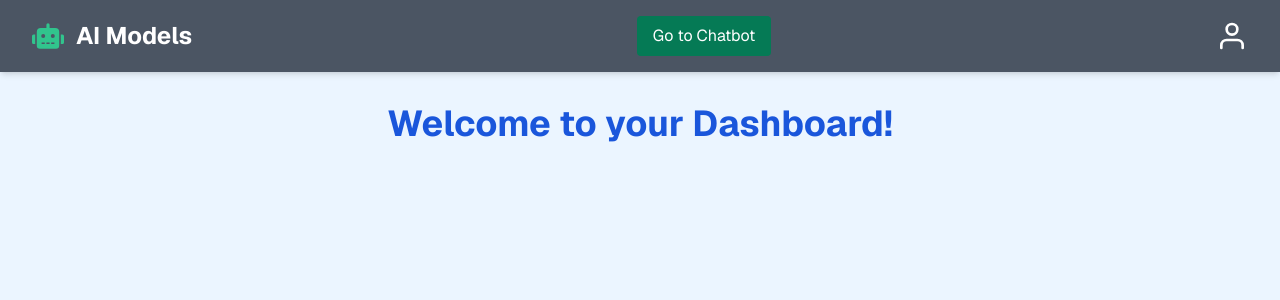
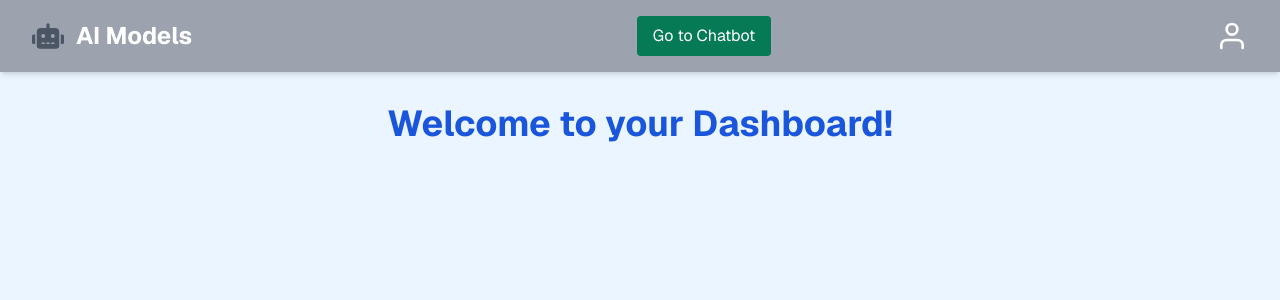
Before and after one commit to harishreyya/chatBot, a Next.js app: page / in a window 1280 px wide. Shown: the top 300 px of the page. Built offline with nearby package versions, Linux system fonts and the light colour scheme; no server answers; sample sign-in values are in the browser's storage.

Commit message:
corrections header

```diff
--- a/src/components/layout.tsx
+++ b/src/components/layout.tsx
@@ -34,12 +34,12 @@ export default function Layout({ children }: LayoutProps) {
 
   return (
     <div className="min-h-screen bg-blue-50 flex flex-col">
-      <header className="flex items-center justify-between bg-gray-600 px-8 py-4 shadow-md">
-        <div className="flex items-center gap-3">
-          <FaRobot className="h-8 w-8 text-green-400" />
+      <header className="flex items-center justify-between bg-gray-400 px-8 py-4 shadow-md">
+      <Link href="/">  <div className="flex items-center gap-3">
+          <FaRobot className="h-8 w-8 text-gray-600" />
           <span className="text-2xl font-bold text-white">AI Models</span>
           {/*<span className="ml-4 pl-4 border-gray-600 text-lg text-gray-300">Dashboard</span>*/}
-        </div>
+        </div></Link>
 
         <Link href="/chat" className="px-4 py-2 bg-green-600 text-white rounded">
           Go to Chatbot
```
